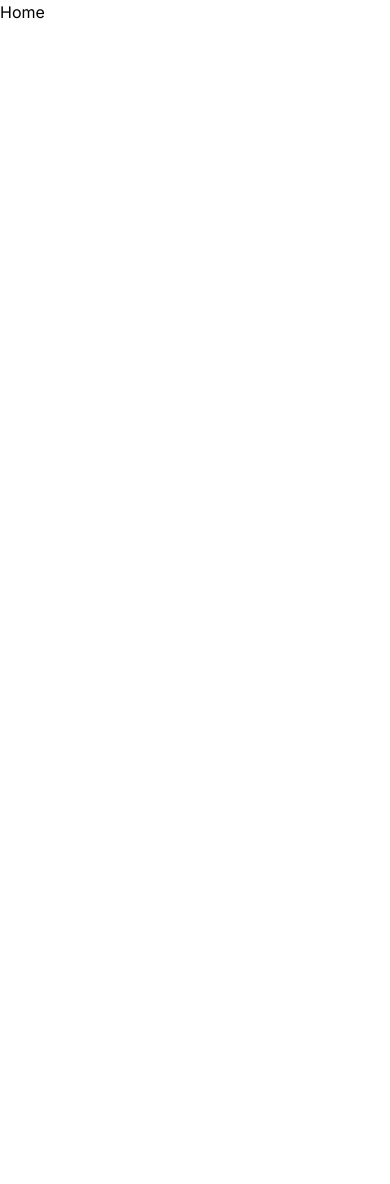
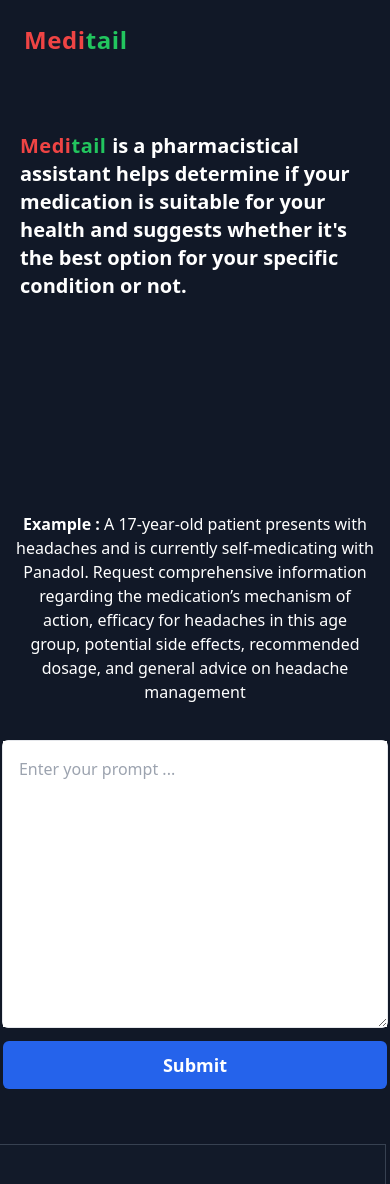
Before and after one commit to syedshahmirsultan/Gemini-Api-Project, a Next.js app: page / in a window 390 px wide. Shown: the top 1184 px of the page. Before the commit the page ends 844 px from the top, so only its background shows below. Built offline with nearby package versions, Linux system fonts and the light colour scheme.

Commit message:
added sections in my code

```diff
--- /dev/null
+++ b/app/Components/GeminiDemo.tsx
@@ -0,0 +1,32 @@
+'use client';
+
+import { useChat } from 'ai/react';
+
+export default function GeminiDemo() {
+  const { messages, input, handleInputChange, handleSubmit } = useChat();
+
+  return (
+    <div className="flex flex-col items-center mt-44 w-full min-h-screen">
+
+
+<p className="text-white text-center w-full p-4 md:max-w-5xl md:mx-auto mb-4"><span className='font-semibold'>Example :</span>   A 17-year-old patient presents with headaches and is currently self-medicating with Panadol. Request comprehensive information regarding the medication’s mechanism of action, efficacy for headaches in this age group, potential side effects, recommended dosage, and general advice on headache management </p>
+      <form onSubmit={handleSubmit} className='h-72 border w-[99%] m-1 md:m-0 md:w-[500px] rounded-md'>
+        <textarea
+          value={input}
+          placeholder="Enter your prompt ...   "
+          onChange={handleInputChange}
+          className='border-none h-full w-full p-4 outline-none'
+        />
+        <button type='submit' className="w-full h-12 flex justify-center items-center mt-2 rounded-md bg-blue-600 hover:bg-blue-500 text-white font-semibold text-md text-lg"> Submit</button>
+      </form>
+
+<div className="w-full m-4 md:m-0 h-auto bg-slate-800/10 border border-gray-700 flex flex-col items-start ml-2 md:ml-0 md:items-center text-gray-950 p-6 mt-28 md:mt-28">
+      {messages.map(m => (
+        <div key={m.id} className=' text-white break-words text-md md:text-lg whitespace-pre-wrap '>
+          {m.role === 'user' ? 'User: ' : ' \n AI: '}
+  {m.content}
+        </div>
+      ))}
+    </div></div>
+  );
+}
--- /dev/null
+++ b/app/Components/Hero.tsx
@@ -0,0 +1,12 @@
+import React from 'react';
+
+const Hero = () => {
+    return (
+    <div className='mt-8 md:mt-16 p-5 md:p-0 w-full md:max-w-5xl mx-auto'>
+            <h1 className='text-xl md:text-3xl text-white font-semibold'><span className='tracking-wide text-red-500'>Medi</span><span className=' tracking-wide text-green-500'>tail </span>
+            is a pharmacistical assistant helps determine if your medication is suitable for your health and suggests whether it's the best option for your specific condition or not.</h1>
+        </div>
+    );
+}
+
+export default Hero;
--- /dev/null
+++ b/app/Components/NavBar.tsx
@@ -0,0 +1,12 @@
+import React from 'react';
+
+const NavBar = () => {
+    return (
+        <div className='p-6'>
+            {/* Logo*/}
+        <h1 className='text-2xl cursor-pointer md:text-3xl font-semibold tracking-wide text-red-500'>Medi<span className='text-green-500'>tail</span></h1>
+        </div>
+    );
+}
+
+export default NavBar;
--- /dev/null
+++ b/app/api/chat/route.ts
@@ -0,0 +1,30 @@
+import { GoogleGenerativeAI } from '@google/generative-ai';
+import { GoogleGenerativeAIStream, Message, StreamingTextResponse } from 'ai';
+
+const genAI = new GoogleGenerativeAI(process.env.GOOGLE_API_KEY || '');
+
+// convert messages from the Vercel AI SDK Format to the format
+// that is expected by the Google GenAI SDK
+const buildGoogleGenAIPrompt = (messages: Message[]) => ({
+  contents: messages
+    .filter(message => message.role === 'user' || message.role === 'assistant')
+    .map(message => ({
+      role: message.role === 'user' ? 'user' : 'model',
+      parts: [{ text: message.content }],
+    })),
+});
+
+export async function POST(req: Request) {
+  // Extract the `prompt` from the body of the request
+  const { messages } = await req.json();
+
+  const geminiStream = await genAI
+    .getGenerativeModel({ model: 'gemini-pro' })
+    .generateContentStream(buildGoogleGenAIPrompt(messages));
+
+  // Convert the response into a friendly text-stream
+  const stream = GoogleGenerativeAIStream(geminiStream);
+
+  // Respond with the stream
+  return new StreamingTextResponse(stream);
+}
--- a/app/layout.tsx
+++ b/app/layout.tsx
@@ -1,6 +1,7 @@
 import type { Metadata } from "next";
 import { Inter } from "next/font/google";
 import "./globals.css";
+import NavBar from "./Components/NavBar";
 
 const inter = Inter({ subsets: ["latin"] });
 
@@ -16,7 +17,8 @@
 }>) {
   return (
     <html lang="en">
-      <body className={inter.className}>{children}</body>
+      <body className="bg-gray-900">
+        <NavBar/>{children}</body>
     </html>
   );
 }
--- a/app/page.tsx
+++ b/app/page.tsx
@@ -1,10 +1,13 @@
 
 import React from 'react';
+import GeminiDemo from './Components/GeminiDemo';
+import Hero from './Components/Hero';
 
 const Home = () => {
   return (
     <div>
-      <h1> Home</h1>
+      <Hero/>
+      <GeminiDemo/>
     </div>
   );
 }
```
Also changed, not shown: package.json (+8 -5 lines), 2 other files (tests, documents, lock files or other folders).
